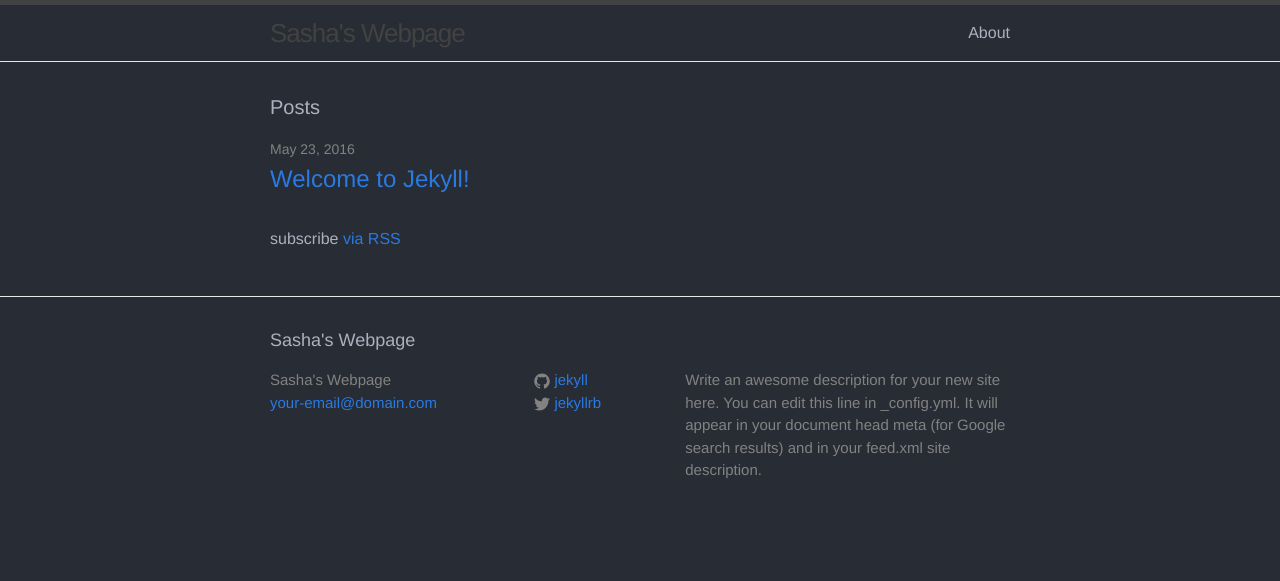
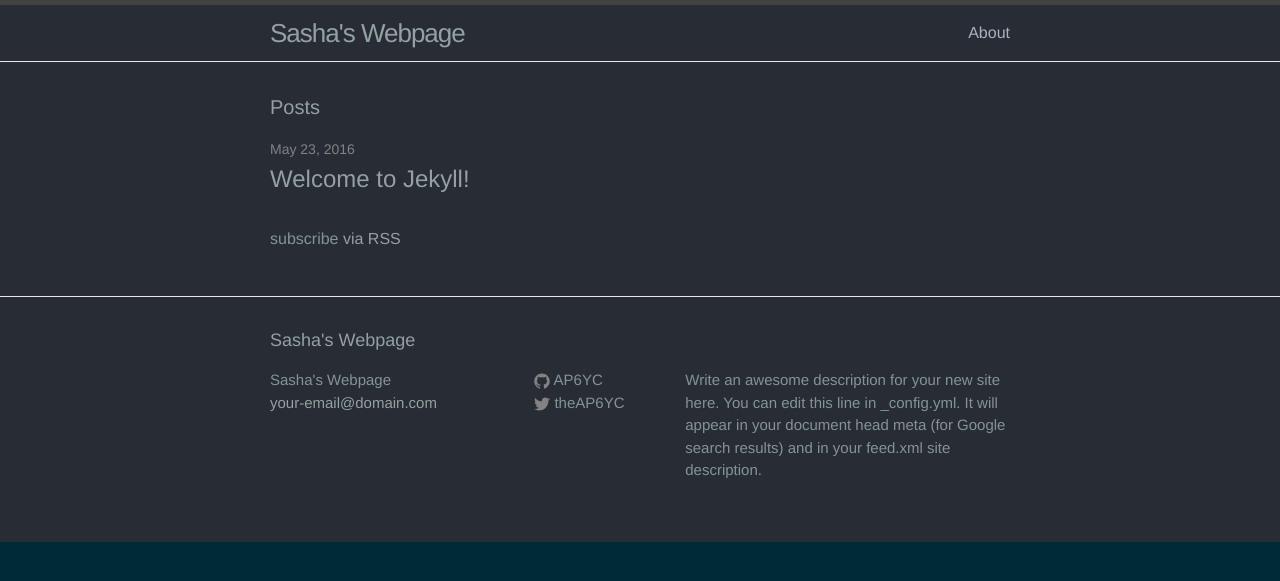
Before and after one commit to AP6YC/AP6YC.github.io_deprecated, a Jekyll site: the page built from index.html, in a window 1280 px wide. Shown: the top 581 px of the page. Built offline with Jekyll 4.4.1, drawn with Linux system fonts in a browser that asks for light colours.

Commit message:
Test add solarized dark red theme

```diff
--- a/_config.yml
+++ b/_config.yml
@@ -14,8 +14,8 @@ description: > # this means to ignore newlines until "baseurl:"
   Google search results) and in your feed.xml site description.
 baseurl: "" # the subpath of your site, e.g. /blog
 url: "http://ap6yc.github.io" # the base hostname & protocol for your site
-twitter_username: jekyllrb
-github_username:  jekyll
+twitter_username: theAP6YC
+github_username:  AP6YC
 
 # Build settings
 markdown: kramdown
--- a/_includes/header.html
+++ b/_includes/header.html
@@ -7,9 +7,9 @@
     <nav class="site-nav">
       <a href="#" class="menu-icon">
         <svg viewBox="0 0 18 15">
-          <path fill="#d19a66" d="M18,1.484c0,0.82-0.665,1.484-1.484,1.484H1.484C0.665,2.969,0,2.304,0,1.484l0,0C0,0.665,0.665,0,1.484,0 h15.031C17.335,0,18,0.665,18,1.484L18,1.484z"/>
-          <path fill="#d19a66" d="M18,7.516C18,8.335,17.335,9,16.516,9H1.484C0.665,9,0,8.335,0,7.516l0,0c0-0.82,0.665-1.484,1.484-1.484 h15.031C17.335,6.031,18,6.696,18,7.516L18,7.516z"/>
-          <path fill="#d19a66" d="M18,13.516C18,14.335,17.335,15,16.516,15H1.484C0.665,15,0,14.335,0,13.516l0,0 c0-0.82,0.665-1.484,1.484-1.484h15.031C17.335,12.031,18,12.696,18,13.516L18,13.516z"/>
+          <path fill="#424242" d="M18,1.484c0,0.82-0.665,1.484-1.484,1.484H1.484C0.665,2.969,0,2.304,0,1.484l0,0C0,0.665,0.665,0,1.484,0 h15.031C17.335,0,18,0.665,18,1.484L18,1.484z"/>
+          <path fill="#424242" d="M18,7.516C18,8.335,17.335,9,16.516,9H1.484C0.665,9,0,8.335,0,7.516l0,0c0-0.82,0.665-1.484,1.484-1.484 h15.031C17.335,6.031,18,6.696,18,7.516L18,7.516z"/>
+          <path fill="#424242" d="M18,13.516C18,14.335,17.335,15,16.516,15H1.484C0.665,15,0,14.335,0,13.516l0,0 c0-0.82,0.665-1.484,1.484-1.484h15.031C17.335,12.031,18,12.696,18,13.516L18,13.516z"/>
         </svg>
       </a>
 
--- a/_layouts/default.html
+++ b/_layouts/default.html
@@ -1,5 +1,5 @@
 <!DOCTYPE html>
-<html>
+<html class="dark red">
 
   {% include head.html %}
 
--- a/_sass/_base.scss
+++ b/_sass/_base.scss
@@ -25,7 +25,43 @@ body {
     font-kerning: normal;
 }
 
+// Solarized variables
 
+$base03:    #002b36;
+$base02:    #073642;
+$base01:    #586e75;
+$base00:    #657b83;
+$base0:     #839496;
+$base1:     #93a1a1;
+$base2:     #eee8d5;
+$base3:     #fdf6e3;
+$yellow:    #b58900;
+$orange:    #cb4b16;
+$red:       #dc322f;
+$magenta:   #d33682;
+$violet:    #6c71c4;
+$blue:      #268bd2;
+$cyan:      #2aa198;
+$green:     #859900;
+@mixin rebase($rebase03,$rebase02,$rebase01,$rebase00,$rebase0,$rebase1,$rebase2,$rebase3)
+{
+    background-color:$rebase03;
+    color:$rebase0;
+    * { color:$rebase0; }
+    h1,h2,h3,h4,h5,h6 { color:$rebase1; border-color: $rebase0; }
+    a, a:active, a:visited { color: $rebase1; }
+}
+@mixin accentize($accent) {
+    a, a:active, a:visited, code.url { color: $accent; }
+    h1,h2,h3,h4,h5,h6 {color:$accent}
+}
+/* light is default mode, so pair with general html definition */
+html, .light { @include rebase($base3,$base2,$base1,$base0,$base00,$base01,$base02,$base03)}
+.dark  { @include rebase($base03,$base02,$base01,$base00,$base0,$base1,$base2,$base3)}
+html * {
+    color-profile: sRGB;
+    rendering-intent: auto;
+}
 
 /**
  * Set `margin-bottom` to maintain vertical rhythm
```
